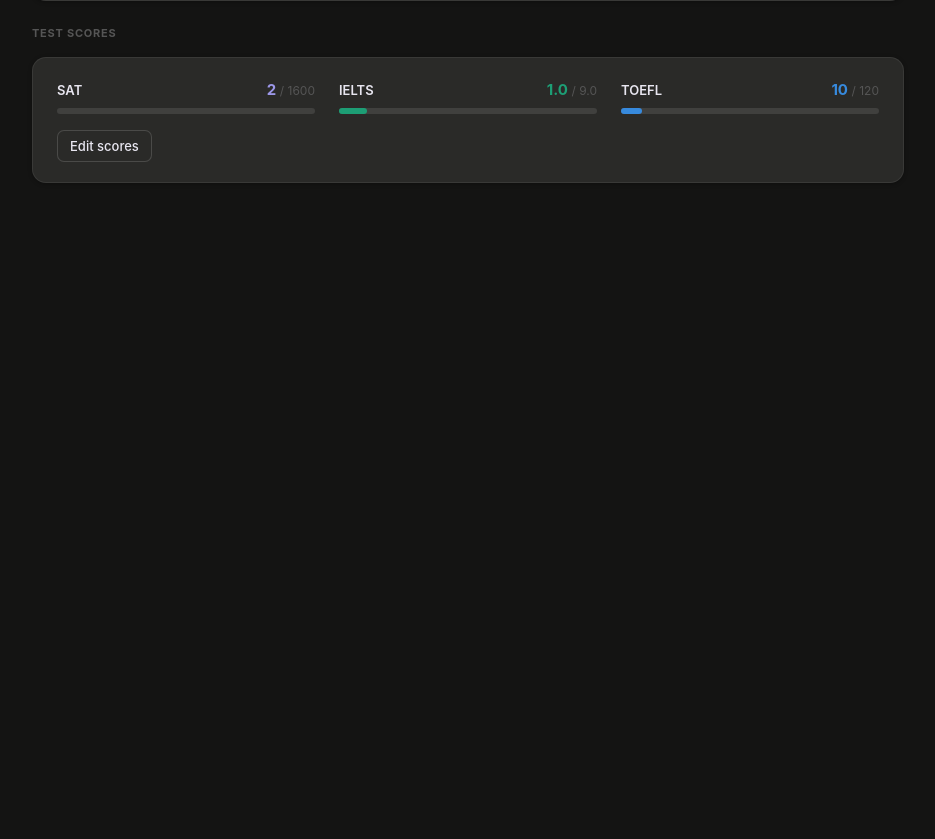
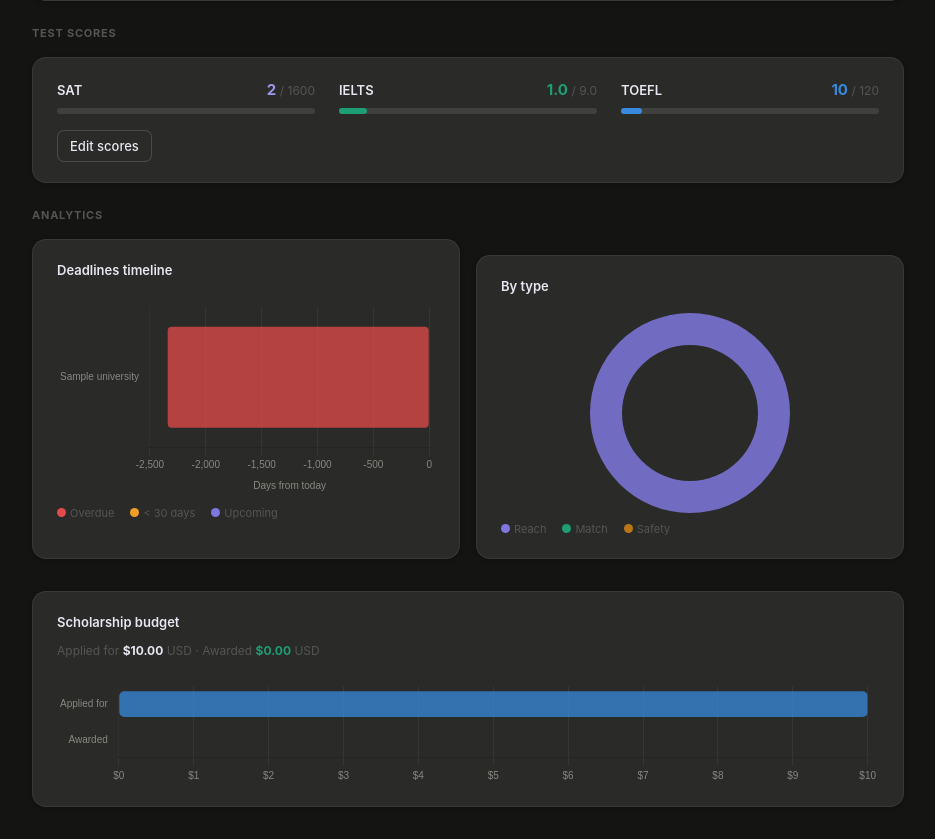
Before and after one commit to davlatbekzoirov/UniTracker, a Django app: page / in a window 1280 px wide. Shown: the part 586-1425 px from the top of the page, without its empty margins (172-1107 px from the left). Before the commit the page ends 769 px from the top, so only its background shows below. Run offline with Django 5.2, Linux system fonts and the light colour scheme; a user stored in the database is signed in; tables that the repository leaves empty hold one stand-in row (values such as "Sample post"); parts of the project's set-up code (start-up, migrations or seed data) failed here and were passed over.

Commit message:
feat: add visual timeline chart and budget tracking to dashboard

```diff
--- a/templates/applications/dashboard.html
+++ b/templates/applications/dashboard.html
@@ -140,5 +140,147 @@
   </div>
 </div>
 {% endif %}
+<!-- ===== Analytics Section ===== -->
+<div style="margin-top:1.5rem">
+  <h2 style="font-size:11px;font-weight:700;text-transform:uppercase;letter-spacing:.07em;color:#555;margin-bottom:.875rem">Analytics</h2>
 
+  <div style="display:grid;grid-template-columns:1fr 1fr;gap:1rem">
+
+    <!-- Deadline Timeline -->
+    <div class="card">
+      <div style="font-size:13px;font-weight:600;color:#e8e6f0;margin-bottom:1rem">Deadlines timeline</div>
+      <div style="position:relative;height:200px">
+        <canvas id="timelineChart"></canvas>
+      </div>
+      <div style="font-size:11px;color:#555;margin-top:.5rem;display:flex;gap:1rem">
+        <span><span style="display:inline-block;width:9px;height:9px;border-radius:50%;background:#E24B4A;margin-right:4px"></span>Overdue</span>
+        <span><span style="display:inline-block;width:9px;height:9px;border-radius:50%;background:#EF9F27;margin-right:4px"></span>&lt; 30 days</span>
+        <span><span style="display:inline-block;width:9px;height:9px;border-radius:50%;background:#7F77DD;margin-right:4px"></span>Upcoming</span>
+      </div>
+    </div>
+
+    <!-- App type donut -->
+    <div class="card">
+      <div style="font-size:13px;font-weight:600;color:#e8e6f0;margin-bottom:1rem">By type</div>
+      <div style="position:relative;height:200px">
+        <canvas id="typeChart"></canvas>
+      </div>
+      <div style="font-size:11px;color:#555;margin-top:.5rem;display:flex;gap:1rem">
+        <span><span style="display:inline-block;width:9px;height:9px;border-radius:50%;background:#7F77DD;margin-right:4px"></span>Reach</span>
+        <span><span style="display:inline-block;width:9px;height:9px;border-radius:50%;background:#1D9E75;margin-right:4px"></span>Match</span>
+        <span><span style="display:inline-block;width:9px;height:9px;border-radius:50%;background:#BA7517;margin-right:4px"></span>Safety</span>
+      </div>
+    </div>
+
+    <!-- Scholarship budget (full width) -->
+    <div class="card" style="grid-column:1/-1">
+      <div style="font-size:13px;font-weight:600;color:#e8e6f0;margin-bottom:.5rem">Scholarship budget</div>
+      <div style="font-size:12px;color:#555;margin-bottom:1rem">
+        Applied for <strong style="color:#e8e6f0">${{ stats.total_applied_usd }}</strong> USD ·
+        Awarded <strong style="color:#1D9E75">${{ stats.total_awarded_usd }}</strong> USD
+      </div>
+      <div style="position:relative;height:110px">
+        <canvas id="budgetChart"></canvas>
+      </div>
+    </div>
+
+  </div>
+</div>
+
+<!-- Chart.js -->
+<script src="https://cdnjs.cloudflare.com/ajax/libs/Chart.js/4.4.1/chart.umd.min.js"></script>
+<script>
+const _textColor = '#888780';
+const _gridColor = 'rgba(255,255,255,0.06)';
+Chart.defaults.color = _textColor;
+Chart.defaults.font.family = 'inherit';
+Chart.defaults.font.size   = 12;
+
+// --- Timeline ---
+const _uniNames  = {{ timeline_labels_json|safe }};
+const _deadlines = {{ timeline_dates_json|safe }};
+const _today     = new Date();
+
+const _tlData = _deadlines.map(d => {
+  const diff = Math.round((new Date(d) - _today) / 86400000);
+  return diff;
+});
+
+new Chart(document.getElementById('timelineChart'), {
+  type: 'bar',
+  data: {
+    labels: _uniNames,
+    datasets: [{
+      data: _tlData,
+      backgroundColor: _tlData.map(d =>
+        d < 0  ? 'rgba(226,75,74,0.75)'   :
+        d < 30 ? 'rgba(239,159,39,0.75)'  :
+                 'rgba(127,119,221,0.75)'
+      ),
+      borderRadius: 4,
+      borderSkipped: false,
+    }]
+  },
+  options: {
+    indexAxis: 'y',
+    responsive: true,
+    maintainAspectRatio: false,
+    plugins: {
+      legend: { display: false },
+      tooltip: { callbacks: { label: c => c.raw + ' days' } }
+    },
+    scales: {
+      x: { grid: { color: _gridColor },
+           title: { display: true, text: 'Days from today', color: _textColor, font: { size: 11 } } },
+      y: { grid: { display: false } }
+    }
+  }
+});
+
+// --- Type donut ---
+new Chart(document.getElementById('typeChart'), {
+  type: 'doughnut',
+  data: {
+    labels: ['Reach', 'Match', 'Safety'],
+    datasets: [{
+      data: {{ status_counts_json|safe }},
+      backgroundColor: ['rgba(127,119,221,0.85)', 'rgba(29,158,117,0.85)', 'rgba(186,117,23,0.85)'],
+      borderWidth: 0,
+      hoverOffset: 6,
+    }]
+  },
+  options: {
+    responsive: true,
+    maintainAspectRatio: false,
+    cutout: '68%',
+    plugins: { legend: { display: false } }
+  }
+});
+
+// --- Budget bars ---
+new Chart(document.getElementById('budgetChart'), {
+  type: 'bar',
+  data: {
+    labels: ['Applied for', 'Awarded'],
+    datasets: [{
+      data: [{{ scholarship_applied }}, {{ scholarship_awarded }}],
+      backgroundColor: ['rgba(55,138,221,0.75)', 'rgba(29,158,117,0.75)'],
+      borderRadius: 5,
+      borderSkipped: false,
+    }]
+  },
+  options: {
+    indexAxis: 'y',
+    responsive: true,
+    maintainAspectRatio: false,
+    plugins: { legend: { display: false },
+      tooltip: { callbacks: { label: c => '$' + c.raw.toLocaleString() } } },
+    scales: {
+      x: { grid: { color: _gridColor },
+           ticks: { callback: v => '$' + (v >= 1000 ? v/1000 + 'k' : v) } },
+      y: { grid: { display: false } }
+    }
+  }
+});
+</script>
 {% endblock %}
--- a/universities/views.py
+++ b/universities/views.py
@@ -10,6 +10,7 @@ from django.http import JsonResponse
 from django.views.decorators.http import require_POST
 from .models import University, Scholarship, Document, TestScore, ApplicationTask, generate_tasks_for_university
 from .forms  import RegisterForm, UniversityForm, ScholarshipForm, DocumentForm, TestScoreForm, ApplicationTaskForm
+import json as _json
 
 def register_view(request):
     if request.user.is_authenticated:
@@ -80,9 +81,24 @@ def dashboard(request):
     except TestScore.DoesNotExist:
         scores = None
 
+    timeline_labels = []
+    timeline_data   = []
+    for uni in universities.filter(deadline__isnull=False).order_by('deadline'):
+        timeline_labels.append(uni.name)
+        timeline_data.append(uni.deadline.isoformat())
+
+    app_fee_total_usd = Decimal('0.00')
+    status_labels  = ['Reach', 'Match', 'Safety']
+    status_counts  = [stats['reach'], stats['match'], stats['safety']]
+
     return render(request, 'applications/dashboard.html', {
         'universities': universities, 'upcoming': upcoming,
         'stats': stats, 'scores': scores,
+        'timeline_labels_json': _json.dumps(timeline_labels),
+        'timeline_dates_json':  _json.dumps(timeline_data),
+        'status_counts_json':   _json.dumps(status_counts),
+        'scholarship_applied':  float(stats['total_applied_usd']),
+        'scholarship_awarded':  float(stats['total_awarded_usd']),
     })
 
 
```
